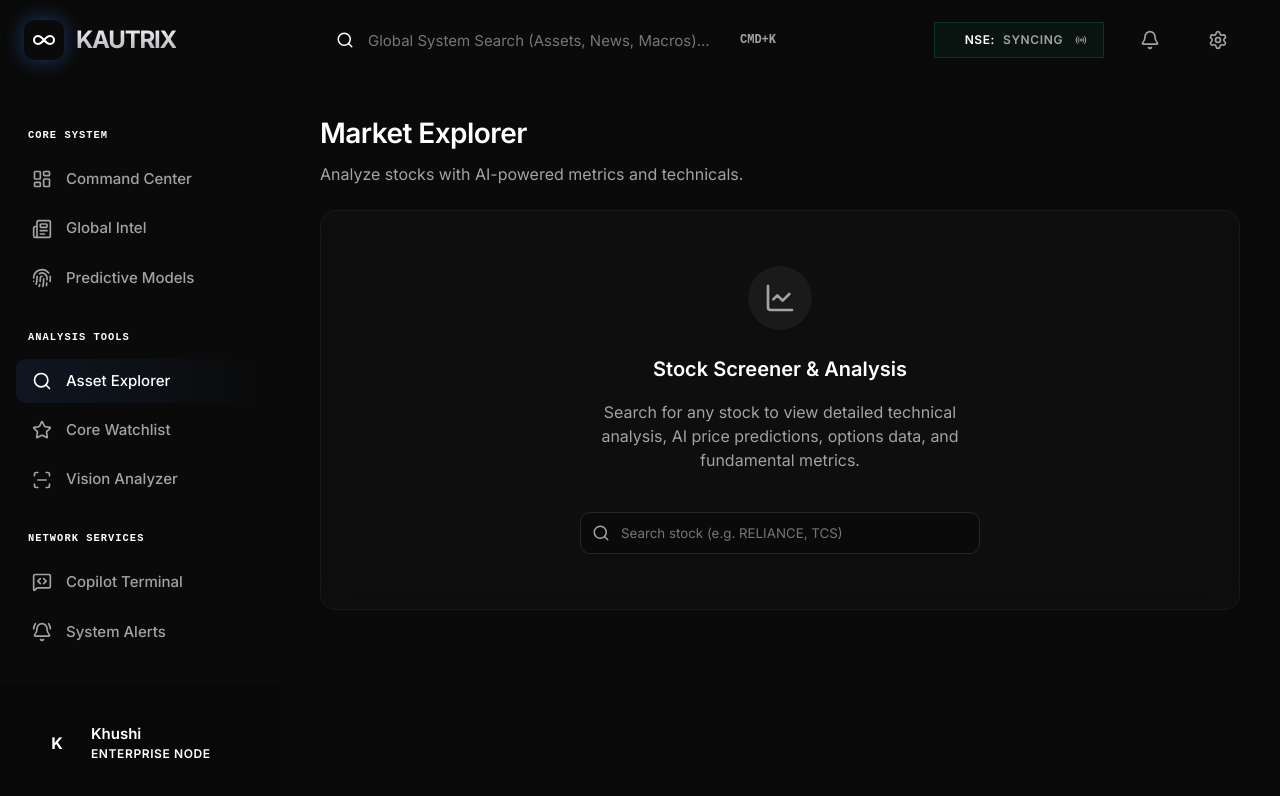
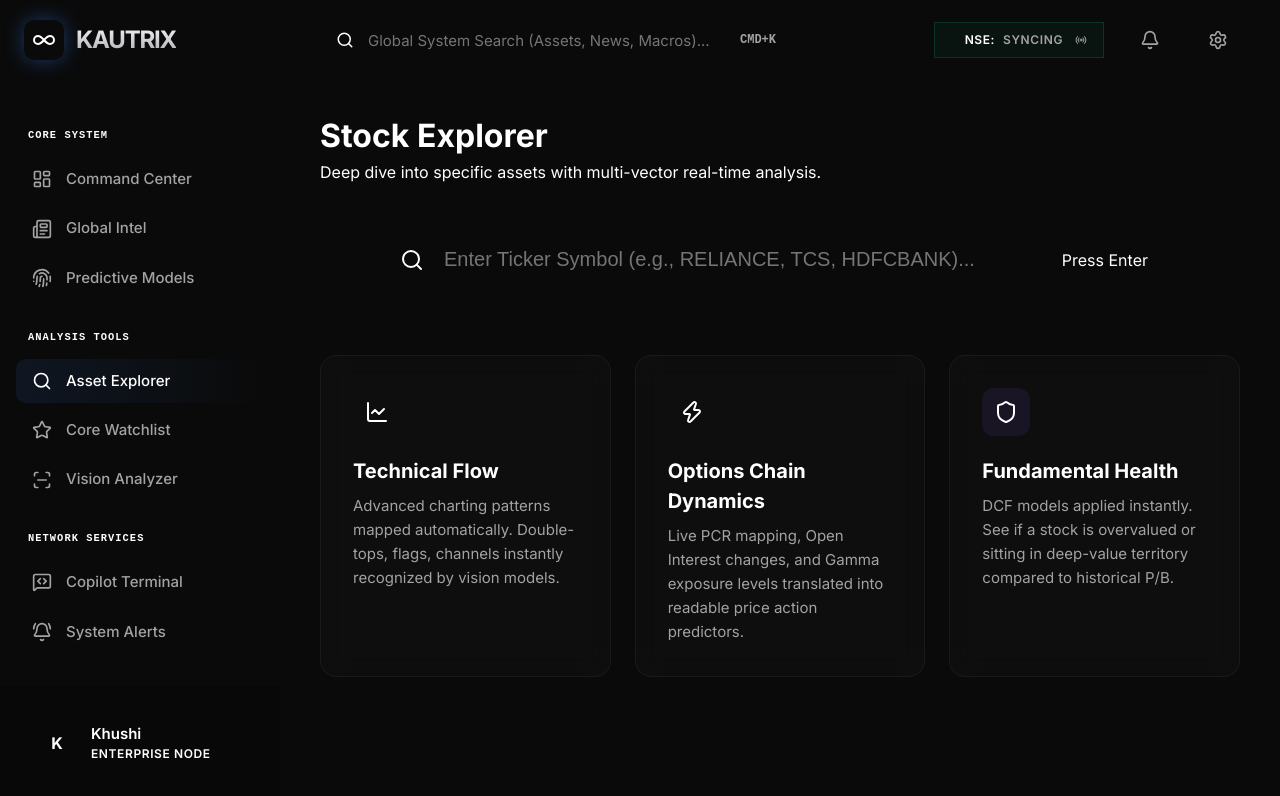
Before and after one commit to anshpatoliya27/Kautrix, a React (Create React App) app: page /stocks in a window 1280 px wide. Shown: the top 796 px of the page. Built offline with nearby package versions, Linux system fonts and the light colour scheme.

Commit message:
improved UI in stocks

```diff
--- a/src/pages/Stocks.jsx
+++ b/src/pages/Stocks.jsx
@@ -1,43 +1,85 @@
-import React from 'react';
-import { LineChart, Search } from 'lucide-react';
+import React, { useState } from 'react';
+import { motion } from 'framer-motion';
+import { Search, LineChart, Zap, Shield } from 'lucide-react';
 import './shared.css';
 
 const Stocks = () => {
+    const [isSearching, setIsSearching] = useState(false);
+
     return (
-        <div className="page-wrapper">
-            <div className="page-header">
-                <h1 className="page-title">Market Explorer</h1>
-                <p style={{ color: 'var(--text-secondary)', marginTop: '8px' }}>
-                    Analyze stocks with AI-powered metrics and technicals.
-                </p>
+        <div className="page-content-inner">
+            <div className="section-header" style={{ marginBottom: '40px' }}>
+                <div>
+                    <h1 className="section-title">Stock Explorer</h1>
+                    <p className="section-subtitle">Deep dive into specific assets with multi-vector real-time analysis.</p>
+                </div>
             </div>
 
-            <div className="placeholder-card glass-panel">
-                <div className="placeholder-icon">
-                    <LineChart size={32} />
-                </div>
-                <h2 className="placeholder-title">Stock Screener & Analysis</h2>
-                <p className="placeholder-desc">
-                    Search for any stock to view detailed technical analysis, AI price predictions, options data, and fundamental metrics.
-                </p>
-
-                <div style={{ marginTop: '24px', width: '100%', maxWidth: '400px', position: 'relative' }}>
-                    <Search size={18} style={{ position: 'absolute', left: '12px', top: '12px', color: 'var(--text-secondary)' }} />
+            <div style={{ display: 'flex', flexDirection: 'column', alignItems: 'center', margin: '40px 0 60px 0' }}>
+                <motion.div
+                    style={{ width: '100%', maxWidth: '800px', position: 'relative' }}
+                    initial={{ y: 20, opacity: 0 }}
+                    animate={{ y: 0, opacity: 1 }}
+                >
+                    <Search size={24} style={{ position: 'absolute', left: '20px', top: '50%', transform: 'translateY(-50%)', color: isSearching ? 'var(--accent-ai)' : 'var(--text-tertiary)', transition: '0.3s' }} />
                     <input
                         type="text"
-                        placeholder="Search stock (e.g. RELIANCE, TCS)"
+                        placeholder="Enter Ticker Symbol (e.g., RELIANCE, TCS, HDFCBANK)..."
+                        onFocus={() => setIsSearching(true)}
+                        onBlur={() => setIsSearching(false)}
                         style={{
                             width: '100%',
-                            padding: '12px 12px 12px 40px',
-                            background: 'var(--bg-primary)',
-                            border: '1px solid var(--border-color)',
-                            borderRadius: 'var(--radius-md)',
+                            padding: '24px 24px 24px 64px',
+                            fontSize: '1.25rem',
+                            fontFamily: 'Space Grotesk, sans-serif',
+                            fontWeight: '500',
+                            background: 'var(--bg-surface)',
+                            border: `2px solid ${isSearching ? 'var(--blue-500)' : 'var(--border-subtle)'}`,
+                            borderRadius: 'var(--radius-xl)',
                             color: 'var(--text-primary)',
-                            outline: 'none'
+                            outline: 'none',
+                            boxShadow: isSearching ? '0 0 30px rgba(59, 130, 246, 0.2)' : 'var(--shadow-sm)',
+                            transition: 'all 0.3s ease'
                         }}
                     />
-                </div>
+                    <div style={{ position: 'absolute', right: '20px', top: '50%', transform: 'translateY(-50%)', display: 'flex', gap: '8px' }}>
+                        <span className="badge badge-ai" style={{ padding: '6px 12px' }}>Press Enter</span>
+                    </div>
+                </motion.div>
             </div>
+
+            <div style={{ display: 'grid', gridTemplateColumns: 'repeat(3, 1fr)', gap: '24px' }}>
+                <motion.div className="glass-panel" style={{ padding: '32px' }} initial={{ opacity: 0, y: 20 }} animate={{ opacity: 1, y: 0 }} transition={{ delay: 0.1 }}>
+                    <div style={{ width: '48px', height: '48px', borderRadius: '12px', background: 'var(--accent-profit-bg)', color: 'var(--accent-profit)', display: 'flex', alignItems: 'center', justifyContent: 'center', marginBottom: '20px' }}>
+                        <LineChart size={24} />
+                    </div>
+                    <h3 style={{ fontSize: '1.25rem', marginBottom: '8px' }}>Technical Flow</h3>
+                    <p style={{ color: 'var(--text-secondary)', lineHeight: '1.6', fontSize: '0.9375rem' }}>
+                        Advanced charting patterns mapped automatically. Double-tops, flags, channels instantly recognized by vision models.
+                    </p>
+                </motion.div>
+
+                <motion.div className="glass-panel" style={{ padding: '32px' }} initial={{ opacity: 0, y: 20 }} animate={{ opacity: 1, y: 0 }} transition={{ delay: 0.2 }}>
+                    <div style={{ width: '48px', height: '48px', borderRadius: '12px', background: 'var(--accent-ai-bg)', color: 'var(--accent-ai)', display: 'flex', alignItems: 'center', justifyContent: 'center', marginBottom: '20px' }}>
+                        <Zap size={24} />
+                    </div>
+                    <h3 style={{ fontSize: '1.25rem', marginBottom: '8px' }}>Options Chain Dynamics</h3>
+                    <p style={{ color: 'var(--text-secondary)', lineHeight: '1.6', fontSize: '0.9375rem' }}>
+                        Live PCR mapping, Open Interest changes, and Gamma exposure levels translated into readable price action predictors.
+                    </p>
+                </motion.div>
+
+                <motion.div className="glass-panel" style={{ padding: '32px' }} initial={{ opacity: 0, y: 20 }} animate={{ opacity: 1, y: 0 }} transition={{ delay: 0.3 }}>
+                    <div style={{ width: '48px', height: '48px', borderRadius: '12px', background: 'rgba(139, 92, 246, 0.1)', color: 'var(--purple-500)', display: 'flex', alignItems: 'center', justifyContent: 'center', marginBottom: '20px' }}>
+                        <Shield size={24} />
+                    </div>
+                    <h3 style={{ fontSize: '1.25rem', marginBottom: '8px' }}>Fundamental Health</h3>
+                    <p style={{ color: 'var(--text-secondary)', lineHeight: '1.6', fontSize: '0.9375rem' }}>
+                        DCF models applied instantly. See if a stock is overvalued or sitting in deep-value territory compared to historical P/B.
+                    </p>
+                </motion.div>
+            </div>
+
         </div>
     );
 };
```
